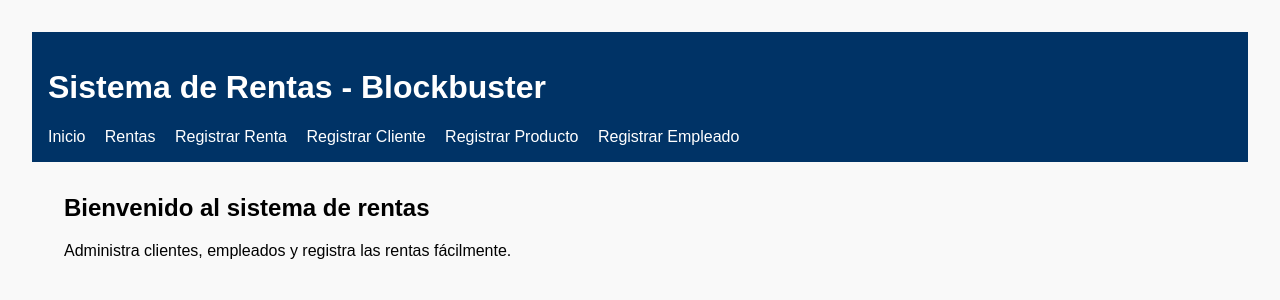
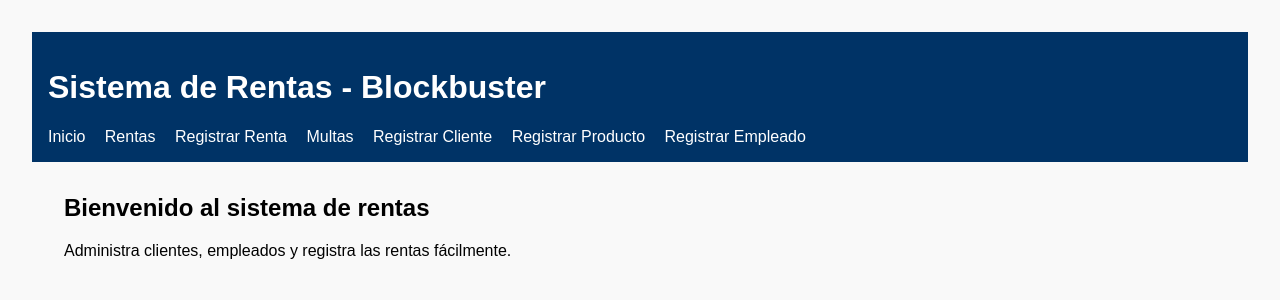
Before and after one commit to Diego-RGZ/rentas-blockbuster, a Flask app: page / in a window 1280 px wide. Shown: the top 300 px of the page. Run offline with Flask 3, Linux system fonts and the light colour scheme.

Commit message:
Update base.html

```diff
--- a/templates/base.html
+++ b/templates/base.html
@@ -17,6 +17,7 @@
         <a href="/">Inicio</a>
         <a href="/rentas">Rentas</a>
         <a href="/registrar_renta">Registrar Renta</a>
+        <a href="/multas">Multas
         <a href="/registrar_cliente">Registrar Cliente</a>
         <a href="/registrar_producto">Registrar Producto</a>
         <a href="/registrar_empleado">Registrar Empleado</a>
```
